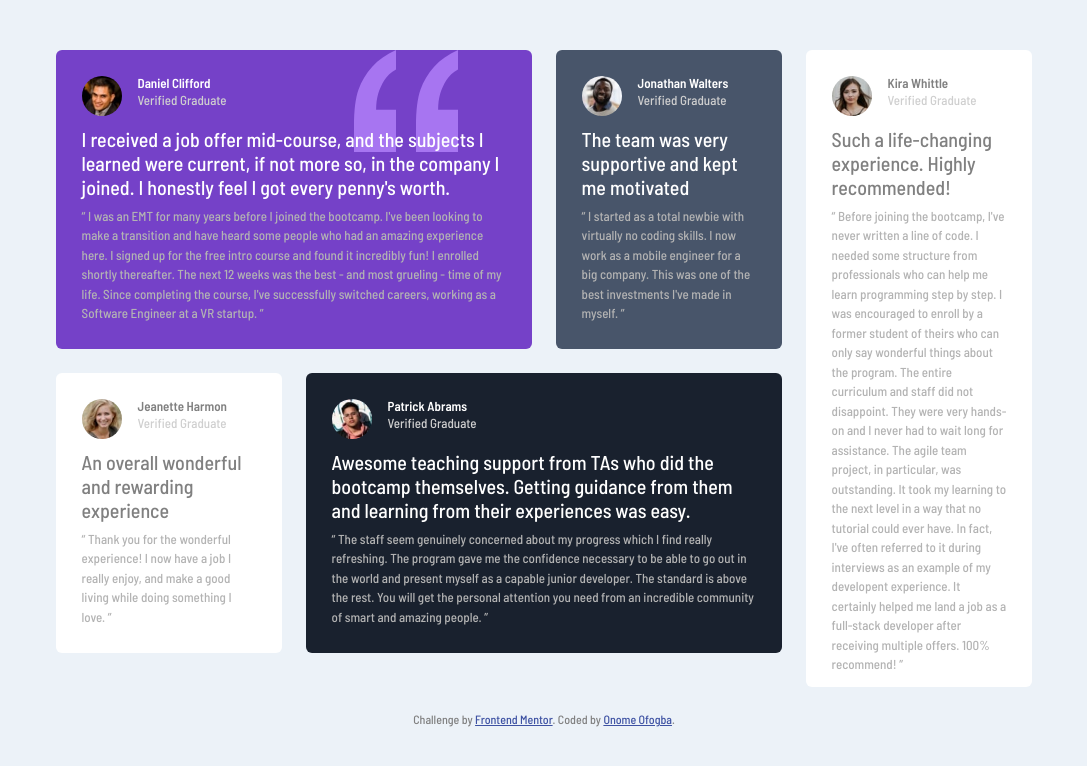
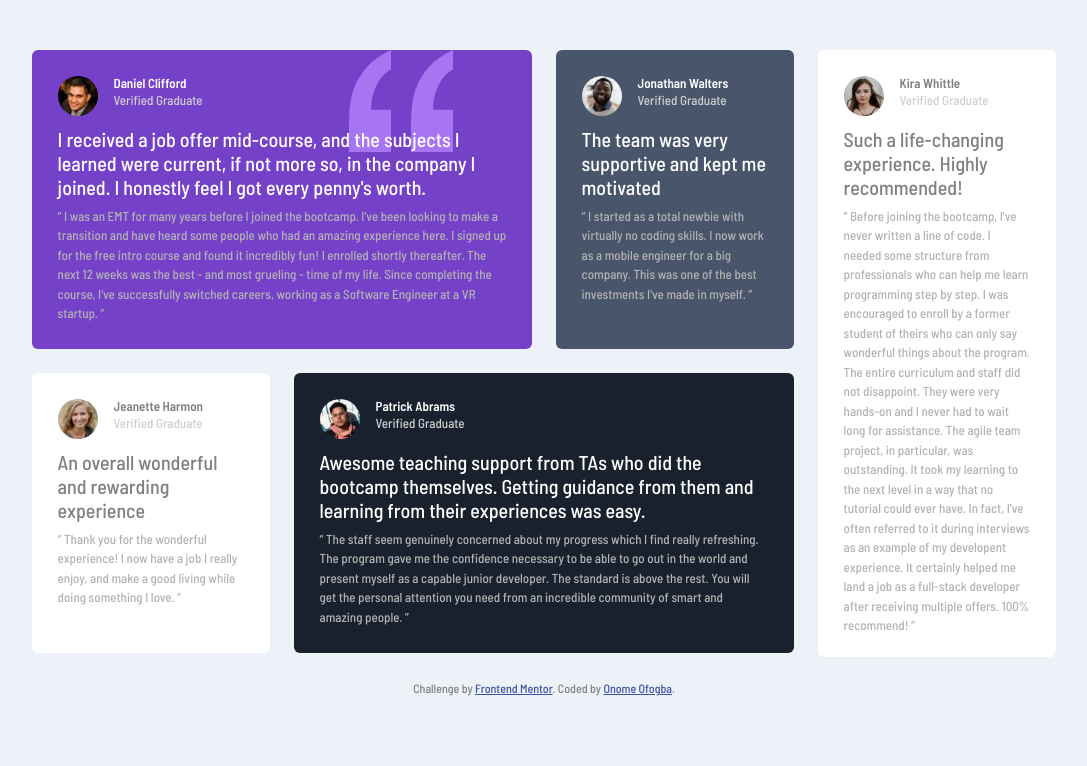
Before and after one commit to faithofogba/testimonial-grid-section, a React (Create React App) app: page / in a window 1280 px wide. Shown: the top 766 px of the page, without its empty margins (96-1183 px from the left). Built offline with nearby package versions, Linux system fonts and the light colour scheme.

Commit message:
clean ups

```diff
--- a/src/components/CardsSection.js
+++ b/src/components/CardsSection.js
@@ -8,7 +8,7 @@ import Kira from "../images/image-kira.jpg";
 
 export default function CardsSection() {
   return (
-    <main className="row card-section">
+    <main className="card-section">
       <div className="row">
         <div className="col-lg-9 col-xs-12">
           <div className="row">
```
